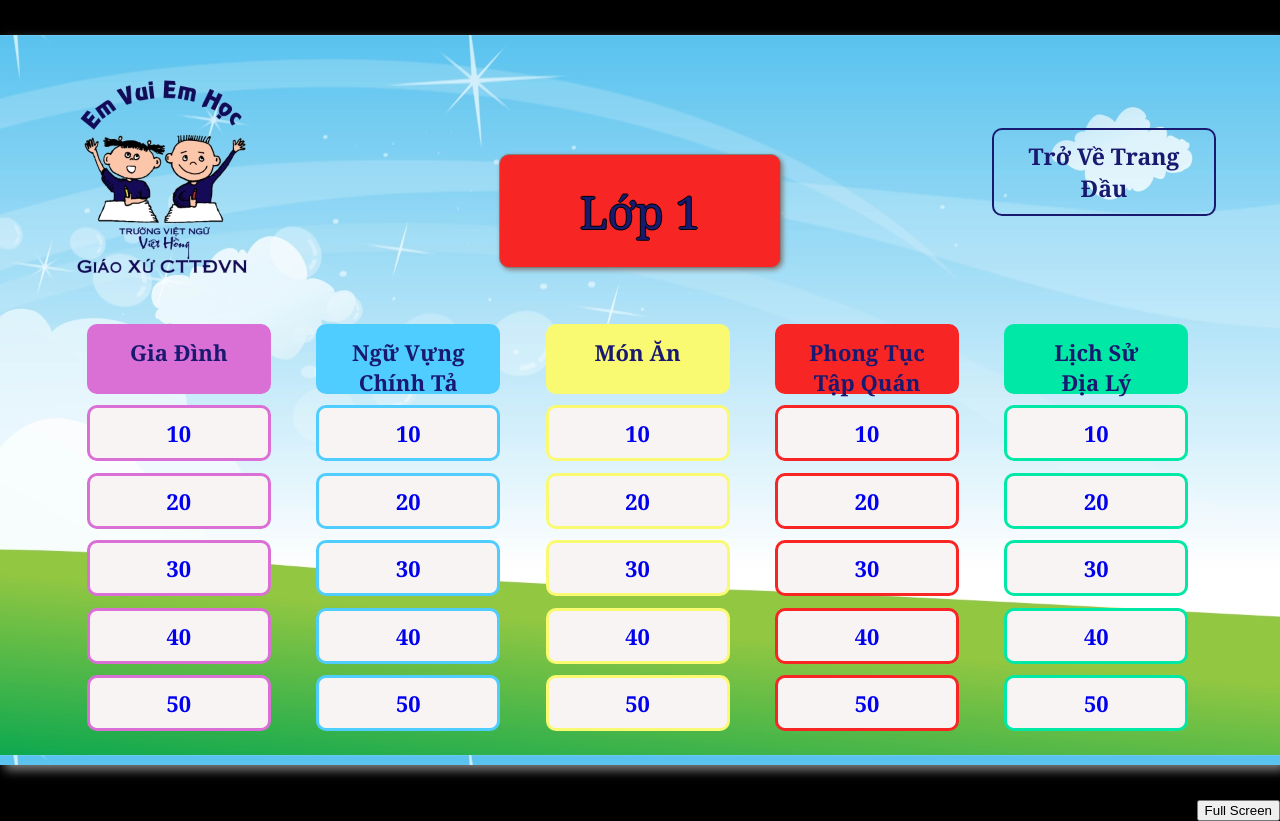
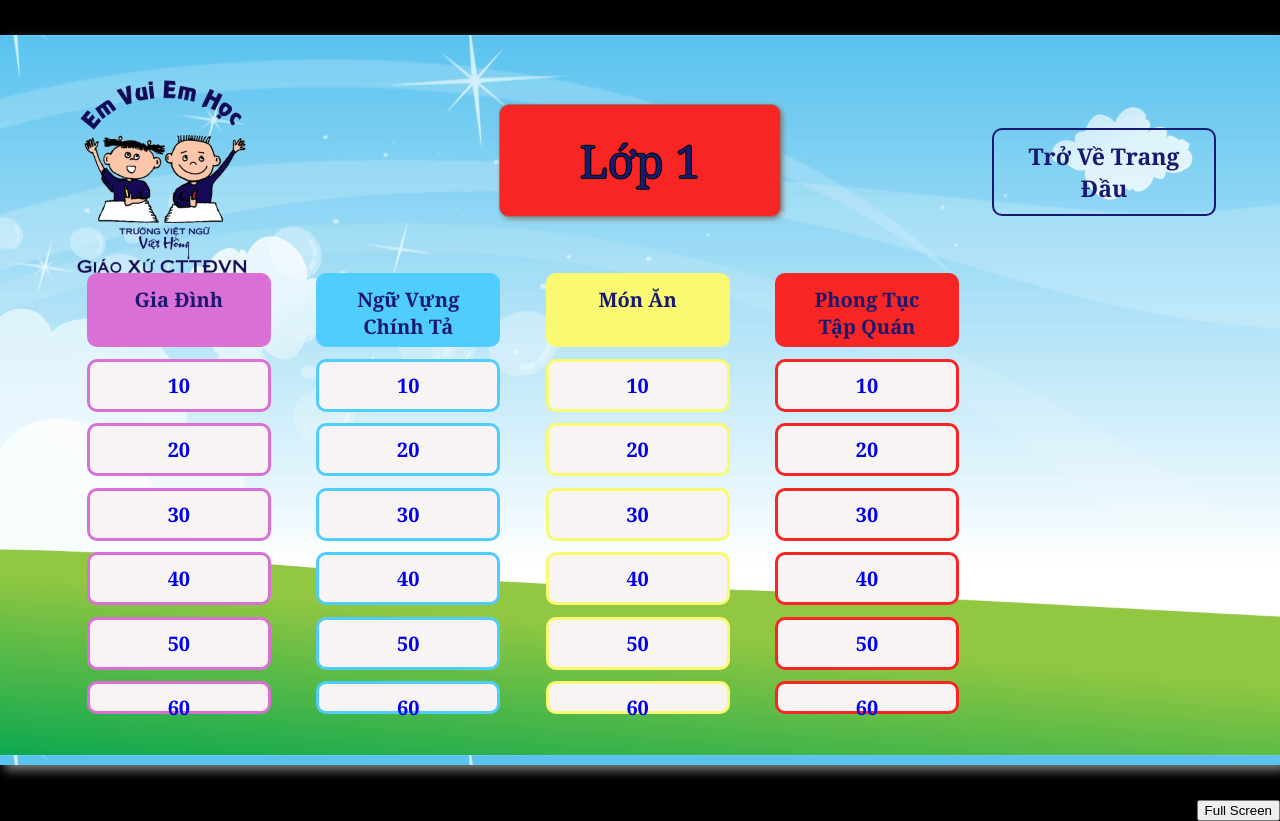
Before and after one commit to ankpham/vh-elimination-round, a React (Create React App) app: page /select-category-and-points/1 in a window 1280 px wide. Shown: the top 821 px of the page. Built offline with nearby package versions, Linux system fonts and the light colour scheme.

Commit message:
selection changes

```diff
--- a/package.json
+++ b/package.json
@@ -9,6 +9,7 @@
     "axios": "^0.27.2",
     "electron": "^22.0.0",
     "js-confetti": "^0.10.2",
+    "npm": "^10.2.5",
     "party-js": "^2.2.0",
     "react": "^18.2.0",
     "react-confetti": "^6.1.0",
--- a/src/database/used-questions.json
+++ b/src/database/used-questions.json
@@ -1,7 +1,7 @@
 {
-  "mg": [[],[],[],[],[]],
-  "vl": [[],[],[],[],[]],
-  "g1": [[],[],[],[],[]],
+  "mg": [[],[],[],[],[],[]],
+  "vl": [[],[],[],[],[],[]],
+  "g1": [[],[],[],[],[],[]],
   "g2": [[],[],[],[],[]],
   "g3": [[],[],[],[],[]],
   "g4": [[],[],[],[],[]],
--- /dev/null
+++ b/src/pages/OptCategory.jsx
@@ -0,0 +1,45 @@
+import React from 'react';
+import { Link, useParams } from 'react-router-dom';
+import usedQuestions from '../database/used-questions.json';
+
+const OptCategory = () => {
+    const {grade} = useParams();
+
+    function newUsedQuestion(category, points) {
+        switch(grade) {
+            case 'mg': usedQuestions.mg[category-1].push(points);console.log(usedQuestions.mg[category-1]);
+            break;
+            case 'vl': usedQuestions.vl[category-1].push(points);console.log(usedQuestions.vl[category-1]);
+            break;
+            case '1': usedQuestions.g1[category-1].push(points);console.log(usedQuestions.g1[category-1]);
+            break;
+            case '2': usedQuestions.g2[category-1].push(points);console.log(usedQuestions.g2[category-1]);
+            break;
+            case '3': usedQuestions.g3[category-1].push(points);console.log(usedQuestions.g3[category-1]);
+            break;
+            case '4': usedQuestions.g4[category-1].push(points);console.log(usedQuestions.g4[category-1]);
+            break;
+            case '5': usedQuestions.g5[category-1].push(points);console.log(usedQuestions.g5[category-1]);
+            break;
+            case '6': usedQuestions.g6[category-1].push(points);console.log(usedQuestions.g6[category-1]);
+            break;
+            case '7': usedQuestions.g7[category-1].push(points);console.log(usedQuestions.g7[category-1]);
+            break;
+            default: console.log("broken")
+        }
+        console.log(usedQuestions)
+    }
+
+    return (
+        <>
+           <span className="select background-green border-green">Lịch Sử Địa Lý</span>
+                <Link onClick={() => newUsedQuestion(5,1)} to={"/view-question/" + grade + "/5/10"} className="select border-green">10</Link>
+                <Link onClick={() => newUsedQuestion(5,2)} to={"/view-question/" + grade + "/5/20"} className="select border-green">20</Link>
+                <Link onClick={() => newUsedQuestion(5,3)} to={"/view-question/" + grade + "/5/30"} className="select border-green">30</Link>
+                <Link onClick={() => newUsedQuestion(5,4)} to={"/view-question/" + grade + "/5/40"} className="select border-green">40</Link>
+                <Link onClick={() => newUsedQuestion(5,5)} to={"/view-question/" + grade + "/5/50"} className="select border-green">50</Link>
+        </>
+    )
+}
+
+export default OptCategory;
--- a/src/pages/SelectCategoryAndPoints.jsx
+++ b/src/pages/SelectCategoryAndPoints.jsx
@@ -1,10 +1,16 @@
 import React, {useRef, useEffect, useState, useMemo} from 'react';
 import usedQuestions from '../database/used-questions.json';
 import {Link, useParams} from 'react-router-dom';
+import OptCategory from './OptCategory.jsx'
 
 const SelectCategoryAndPoints = () => {
     const heading = useRef();
     const categoryElement = useRef();
+    const optQuestion1 = useRef();
+    const optQuestion2 = useRef();
+    const optQuestion3 = useRef();
+    const optQuestion4 = useRef();
+    const optCategory = useRef(null);
 
     const {grade} = useParams();
 
@@ -30,6 +36,23 @@ const SelectCategoryAndPoints = () => {
         }
 
         heading.current.classList.add(gradeMapping.get(grade))
+
+        if (grade === "mg" || grade === "vl" || grade === "1") {
+            optCategory.current.remove();
+        }
+
+        if (grade === "2" || grade === "3" || grade === "4" || grade === "5" || grade === "6" || grade === "7") {
+            optQuestion1.current.remove();
+        }
+        if (grade === "2" || grade === "3" || grade === "4" || grade === "5" || grade === "6" || grade === "7") {
+            optQuestion2.current.remove();
+        }
+        if (grade === "2" || grade === "3" || grade === "4" || grade === "5" || grade === "6" || grade === "7") {
+            optQuestion3.current.remove();
+        }
+        if (grade === "2" || grade === "3" || grade === "4" || grade === "5" || grade === "6" || grade === "7") {
+            optQuestion4.current.remove();
+        }
 
         let data;
         switch(grade) {
@@ -103,6 +126,7 @@ const SelectCategoryAndPoints = () => {
                             <Link onClick={() => newUsedQuestion(1,3)} to={"/view-question/" + grade + "/1/30"} className="select border-orchid">30</Link>
                             <Link onClick={() => newUsedQuestion(1,4)} to={"/view-question/" + grade + "/1/40"} className="select border-orchid">40</Link>
                             <Link onClick={() => newUsedQuestion(1,5)} to={"/view-question/" + grade + "/1/50"} className="select border-orchid">50</Link>
+                            <div ref={optQuestion1} className='optQuestion'><Link onClick={() => newUsedQuestion(1,6)} to={"/view-question/" + grade + "/1/60"} className="select border-orchid">60</Link></div>
                         </div>
                         <div className='column'>
                             <span className="select background-lightblue border-lightblue">Ngữ Vựng Chính Tả</span>
@@ -111,6 +135,7 @@ const SelectCategoryAndPoints = () => {
                             <Link onClick={() => newUsedQuestion(2,3)} to={"/view-question/" + grade + "/2/30"} className="select border-lightblue">30</Link>
                             <Link onClick={() => newUsedQuestion(2,4)} to={"/view-question/" + grade + "/2/40"} className="select border-lightblue">40</Link>
                             <Link onClick={() => newUsedQuestion(2,5)} to={"/view-question/" + grade + "/2/50"} className="select border-lightblue">50</Link>
+                            <div ref={optQuestion2} className='optQuestion'><Link onClick={() => newUsedQuestion(2,6)} to={"/view-question/" + grade + "/2/60"} className="select border-lightblue">60</Link></div>
                         </div>
                         <div className='column'>
                             <span className="select background-yellow border-yellow">Món Ăn</span>
@@ -119,6 +144,7 @@ const SelectCategoryAndPoints = () => {
                             <Link onClick={() => newUsedQuestion(3,3)} to={"/view-question/" + grade + "/3/30"} className="select border-yellow">30</Link>
                             <Link onClick={() => newUsedQuestion(3,4)} to={"/view-question/" + grade + "/3/40"} className="select border-yellow">40</Link>
                             <Link onClick={() => newUsedQuestion(3,5)} to={"/view-question/" + grade + "/3/50"} className="select border-yellow">50</Link>
+                            <div ref={optQuestion3} className='optQuestion'><Link onClick={() => newUsedQuestion(3,6)} to={"/view-question/" + grade + "/3/60"} className="select border-yellow">60</Link></div>
                         </div>
                         <div className='column'>
                             <span className="select background-red border-red">Phong Tục Tập Quán</span>
@@ -127,14 +153,10 @@ const SelectCategoryAndPoints = () => {
                             <Link onClick={() => newUsedQuestion(4,3)} to={"/view-question/" + grade + "/4/30"} className="select border-red">30</Link>
                             <Link onClick={() => newUsedQuestion(4,4)} to={"/view-question/" + grade + "/4/40"} className="select border-red">40</Link>
                             <Link onClick={() => newUsedQuestion(4,5)} to={"/view-question/" + grade + "/4/50"} className="select border-red">50</Link>
+                            <div ref={optQuestion4} className='optQuestion'><Link onClick={() => newUsedQuestion(4,6)} to={"/view-question/" + grade + "/4/60"} className="select border-red">60</Link></div>
                         </div>
-                        <div className='column'>
-                            <span className="select background-green border-green">Lịch Sử Địa Lý</span>
-                            <Link onClick={() => newUsedQuestion(5,1)} to={"/view-question/" + grade + "/5/10"} className="select border-green">10</Link>
-                            <Link onClick={() => newUsedQuestion(5,2)} to={"/view-question/" + grade + "/5/20"} className="select border-green">20</Link>
-                            <Link onClick={() => newUsedQuestion(5,3)} to={"/view-question/" + grade + "/5/30"} className="select border-green">30</Link>
-                            <Link onClick={() => newUsedQuestion(5,4)} to={"/view-question/" + grade + "/5/40"} className="select border-green">40</Link>
-                            <Link onClick={() => newUsedQuestion(5,5)} to={"/view-question/" + grade + "/5/50"} className="select border-green">50</Link>
+                        <div ref={optCategory} className='column'>
+                            <OptCategory/>
                         </div>
                     </div>
                 </div>
--- a/src/style/selection.css
+++ b/src/style/selection.css
@@ -12,7 +12,7 @@
     padding-left: 1vw;
     padding-top: 2%;
     padding-bottom: 2%;
-    margin-top: 9%;
+    margin-top: 5%;
     margin-bottom: 2%;
     box-shadow: 2px 2px 5px gray;
     border: gray solid 1px;
@@ -65,7 +65,7 @@
 
 .selection .selection-container-category-points .category .column {
     width: 10%;
-    border-width: 2px;
+    border-width: 3px;
     margin-left: 4vw;
     margin-right: 4vw;
 }
@@ -81,7 +81,7 @@
 
 .selection .selection-container-category-points .category .column .select {
     width: 100%;
-    font-size: 22px;
+    font-size: 20px;
     border-width: 3px;
     background-color: #f8f4f4;
     text-decoration: none;
```
Also changed, not shown: 1 other file (tests, documents, lock files or other folders).
